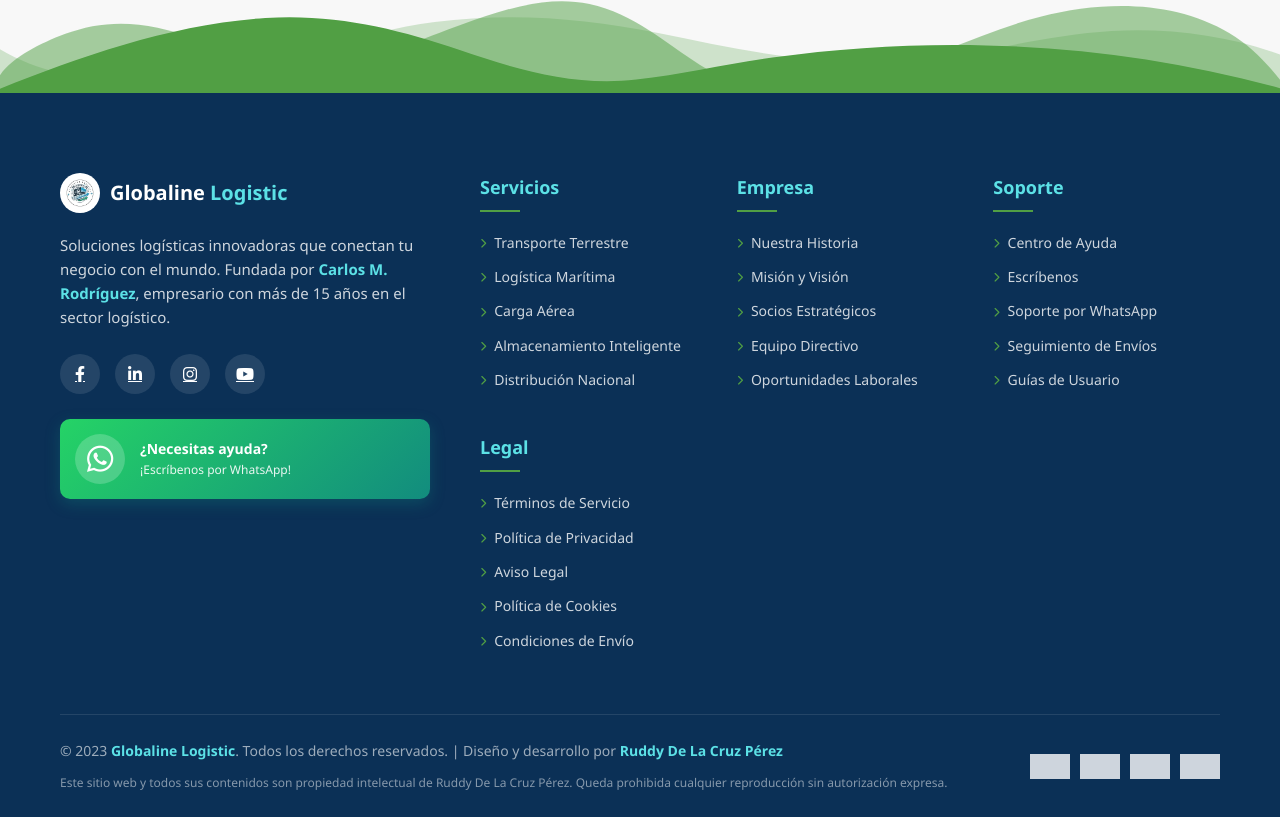
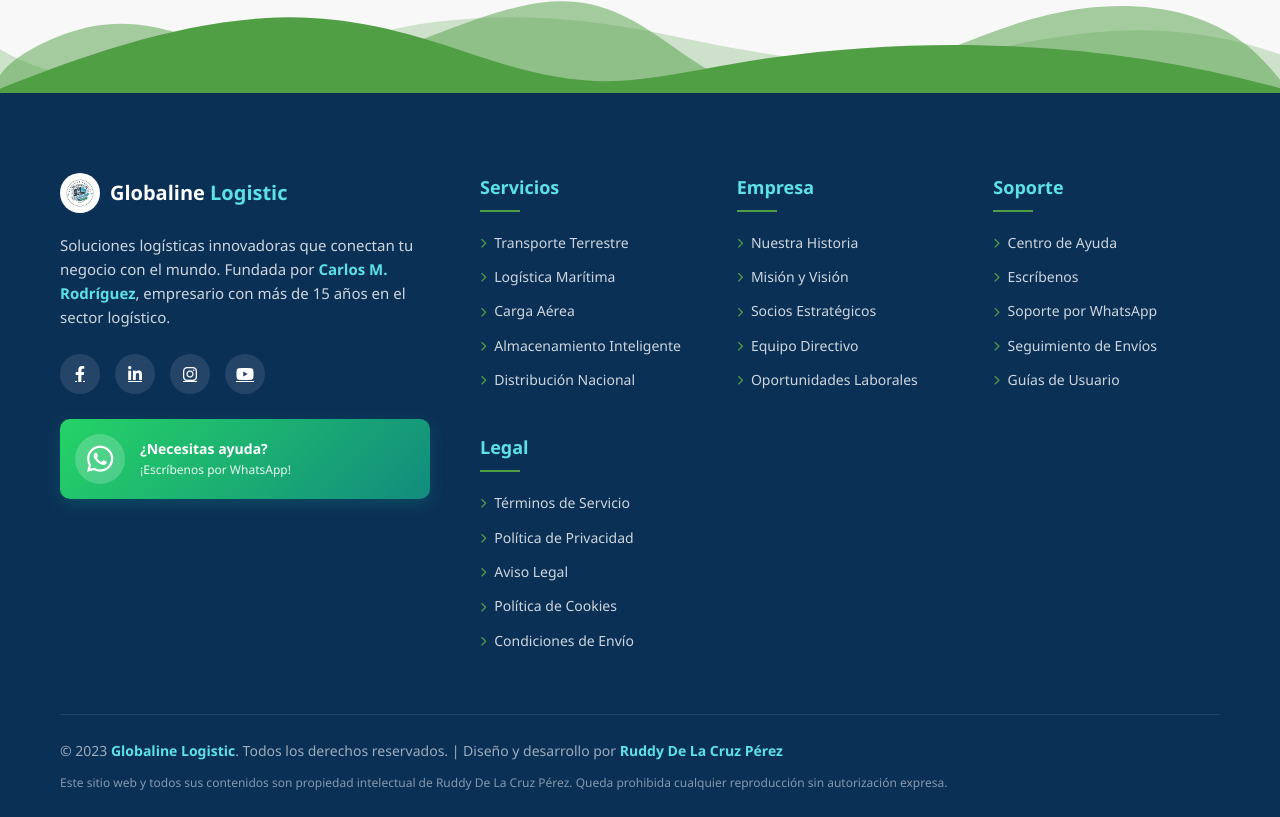
Before and after one commit to RuddyDLCP/globaline_logistic, a plain HTML site: page globaline_logistic/index.html in a window 1280 px wide. Shown: the part 5584-6401 px from the top of the page. Drawn offline with Linux system fonts and the light colour scheme; placeholder pictures from the web are drawn by us; a web font is replaced by a local one.

Commit message:
Diseño completo1

```diff
--- a/globaline_logistic/index.html
+++ b/globaline_logistic/index.html
@@ -1050,14 +1050,8 @@
                 <p>&copy; 2023 <strong>Globaline Logistic</strong>. Todos los derechos reservados. | Diseño y desarrollo por <strong>Ruddy De La Cruz Pérez</strong></p>
                 <p class="legal-disclaimer">Este sitio web y todos sus contenidos son propiedad intelectual de Ruddy De La Cruz Pérez. Queda prohibida cualquier reproducción sin autorización expresa.</p>
             </div>
-            <div class="footer-payments">
-                <img src="https://via.placeholder.com/40x25?text=VISA" alt="Visa" loading="lazy">
-                <img src="https://via.placeholder.com/40x25?text=MC" alt="Mastercard" loading="lazy">
-                <img src="https://via.placeholder.com/40x25?text=PP" alt="PayPal" loading="lazy">
-                <img src="https://via.placeholder.com/40x25?text=AE" alt="American Express" loading="lazy">
+
             </div>
-        </div>
-    </div>
 
     <!-- Modal de WhatsApp Fixed -->
     <div class="whatsapp-fixed" onclick="openWhatsApp()">
@@ -1099,6 +1093,7 @@
 <div id="tracking-modal" class="info-modal">
     <!-- Contenido del modal -->
 </div>
+
 
     <script>
         // FAQ functionality
```
Also changed, not shown: globaline_logistic/css/style.css (line endings or trailing spaces).
